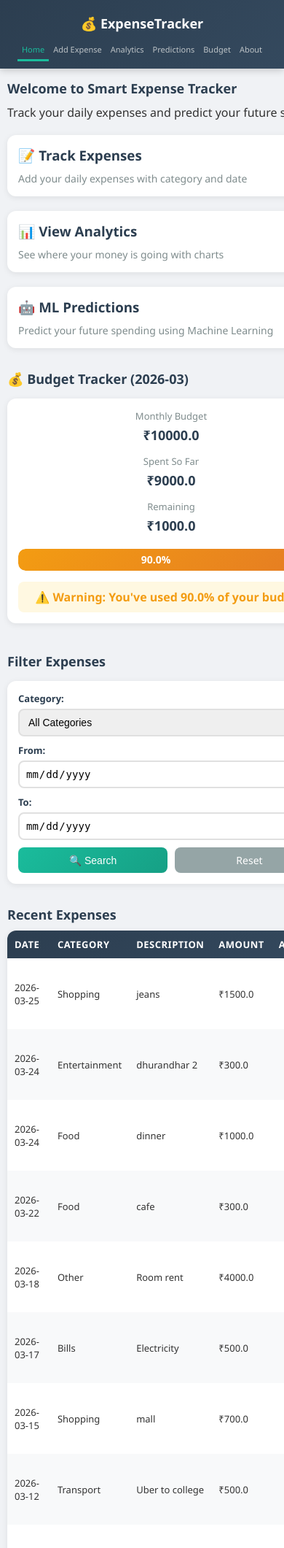
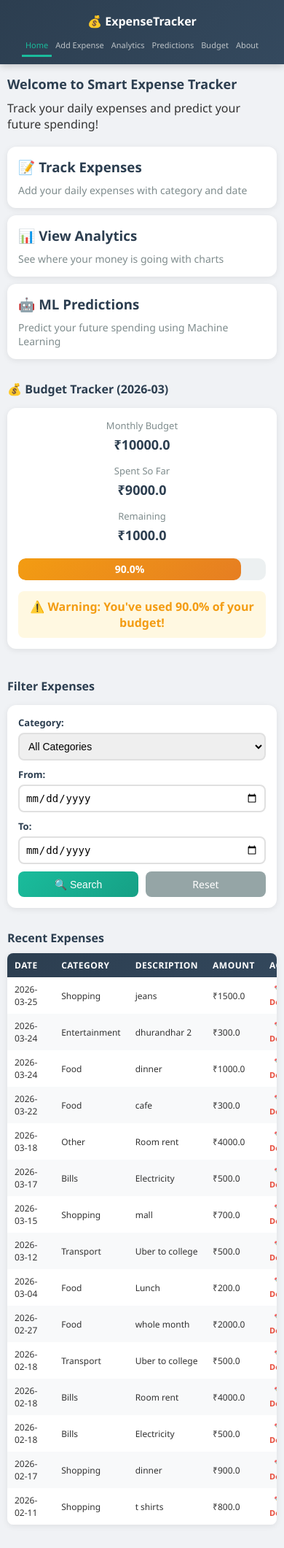
Before and after one commit to tusharyadav869/Smart-Expense-Tracker, a Flask app: page / in a window 390 px wide. Shown: the top 2121 px of the page at 73% size. Run offline with Flask 3, Linux system fonts and the light colour scheme; data comes from the database, SQL or seed files in the repository.

Commit message:
Fixed Mobile Responsiveness

```diff
--- a/static/style.css
+++ b/static/style.css
@@ -7,6 +7,11 @@
     box-sizing: border-box;
 }
 
+html {
+    width: 100%;
+    overflow-x: hidden;
+}
+
 body {
     font-family: 'Segoe UI', Tahoma, Geneva, Verdana, sans-serif;
     background-color: #f0f2f5;
@@ -14,11 +19,8 @@ body {
     min-height: 100vh;
     display: flex;
     flex-direction: column;
-}
-/* PREVENT HORIZONTAL SCROLL */
-html, body {
+    width: 100%;
     overflow-x: hidden;
-    width: 100%;
 }
 
 /* ============================================
@@ -31,6 +33,7 @@ nav {
     position: sticky;
     top: 0;
     z-index: 1000;
+    width: 100%;
 }
 
 .nav-container {
@@ -40,6 +43,7 @@ nav {
     justify-content: space-between;
     align-items: center;
     padding: 0 20px;
+    flex-wrap: wrap;
 }
 
 .logo {
@@ -54,10 +58,15 @@ nav {
     color: #1abc9c;
 }
 
+.nav-links {
+    display: flex;
+    flex-wrap: wrap;
+}
+
 .nav-links a {
     color: #bdc3c7;
     text-decoration: none;
-    padding: 20px 15px;
+    padding: 15px 12px;
     font-size: 14px;
     display: inline-block;
     transition: all 0.3s ease;
@@ -84,6 +93,7 @@ nav {
     font-weight: bold;
     border-bottom: 1px solid #c3e6cb;
     animation: fadeIn 0.5s ease;
+    width: 100%;
 }
 
 @keyframes fadeIn {
@@ -99,18 +109,21 @@ nav {
     margin: 30px auto;
     padding: 0 20px;
     flex: 1;
+    width: 100%;
 }
 
 h1 {
     color: #2c3e50;
     margin-bottom: 10px;
     font-size: 28px;
+    word-wrap: break-word;
 }
 
 h2 {
     color: #2c3e50;
     margin-bottom: 10px;
     font-size: 22px;
+    word-wrap: break-word;
 }
 
 /* ============================================
@@ -157,6 +170,7 @@ form {
     border-radius: 12px;
     box-shadow: 0 2px 8px rgba(0,0,0,0.08);
     max-width: 500px;
+    width: 100%;
 }
 
 label {
@@ -203,15 +217,13 @@ button:hover {
 /* ============================================
    TABLE STYLING
    ============================================ */
-/* ============================================
-   TABLE STYLING
-   ============================================ */
 .table-wrapper {
     width: 100%;
     overflow-x: auto;
     border-radius: 12px;
     margin-top: 15px;
     box-shadow: 0 2px 8px rgba(0,0,0,0.08);
+    -webkit-overflow-scrolling: touch;
 }
 
 table {
@@ -292,6 +304,7 @@ tbody tr:hover {
     border-radius: 12px;
     box-shadow: 0 2px 8px rgba(0,0,0,0.08);
     margin-top: 15px;
+    width: 100%;
 }
 
 .filter-row {
@@ -360,6 +373,7 @@ tbody tr:hover {
     border-radius: 12px;
     box-shadow: 0 2px 8px rgba(0,0,0,0.08);
     margin-top: 15px;
+    width: 100%;
 }
 
 .budget-info {
@@ -419,6 +433,7 @@ tbody tr:hover {
     border-radius: 8px;
     font-weight: bold;
     text-align: center;
+    word-wrap: break-word;
 }
 
 .budget-alert.danger { background: #fff5f5; color: #e74c3c; }
@@ -480,7 +495,6 @@ tbody tr:hover {
     color: #2c3e50;
 }
 
-/* CHARTS */
 .charts-section { margin-top: 30px; }
 
 .chart-container {
@@ -522,6 +536,7 @@ tbody tr:hover {
     font-size: 48px;
     font-weight: bold;
     margin: 10px 0;
+    word-wrap: break-word;
 }
 
 .prediction-accuracy {
@@ -549,13 +564,13 @@ tbody tr:hover {
     text-align: center;
 }
 
-/* ANOMALY */
 .anomaly-card {
     background: #fff5f5;
     border-left: 4px solid #e74c3c;
     padding: 15px 20px;
     border-radius: 8px;
     margin-bottom: 10px;
+    word-wrap: break-word;
 }
 
 .anomaly-message { font-weight: bold; color: #e74c3c; margin-bottom: 5px; }
@@ -599,6 +614,7 @@ footer {
     padding: 20px;
     margin-top: 40px;
     font-size: 14px;
+    width: 100%;
 }
 
 footer p { margin: 5px 0; }
@@ -613,63 +629,54 @@ footer a:hover { text-decoration: underline; }
 /* ============================================
    MOBILE RESPONSIVE
    ============================================ */
-/* ============================================
-   MOBILE RESPONSIVE
-   ============================================ */
 @media (max-width: 768px) {
 
-    /* NAVBAR */
     .nav-container {
         flex-direction: column;
-        padding: 10px;
-        gap: 5px;
+        padding: 10px 15px;
+        align-items: center;
     }
 
     .logo {
         font-size: 18px;
-        padding: 10px 0 5px 0;
+        padding: 8px 0;
     }
 
     .nav-links {
-        display: flex;
-        flex-wrap: wrap;
         justify-content: center;
         gap: 0;
     }
 
     .nav-links a {
-        padding: 8px 10px;
+        padding: 8px 8px;
         font-size: 12px;
     }
 
-    /* CONTAINER */
     .container {
         margin: 15px auto;
-        padding: 0 10px;
+        padding: 0 15px;
     }
 
-    h1 { font-size: 22px; }
-    h2 { font-size: 18px; }
+    h1 { font-size: 20px; }
+    h2 { font-size: 17px; }
 
-    /* FEATURE CARDS */
     .features {
         flex-direction: column;
+        gap: 10px;
     }
 
     .feature-card {
         padding: 15px;
+        min-width: auto;
     }
 
-    /* FORMS */
     form {
-        padding: 20px;
-        max-width: 100%;
+        padding: 15px;
     }
 
-    /* TABLE - make it scrollable on mobile */
-        /* TABLE */
     .table-wrapper {
         margin-top: 10px;
+        border-radius: 8px;
     }
 
     table {
@@ -681,12 +688,12 @@ footer a:hover { text-decoration: underline; }
         font-size: 12px;
     }
 
-    th, td {
-        padding: 10px;
-        font-size: 13px;
+    .edit-btn, .delete-btn {
+        font-size: 11px;
+        padding: 3px 6px;
+        margin-right: 4px;
     }
 
-    /* FILTER */
     .filter-form {
         padding: 15px;
     }
@@ -713,7 +720,10 @@ footer a:hover { text-decoration: underline; }
         flex: 1;
     }
 
-    /* BUDGET */
+    .budget-card {
+        padding: 15px;
+    }
+
     .budget-info {
         flex-direction: column;
         gap: 15px;
@@ -723,24 +733,20 @@ footer a:hover { text-decoration: underline; }
         font-size: 20px;
     }
 
-    .budget-card {
-        padding: 15px;
-    }
-
-    /* SUMMARY CARDS */
     .summary-cards {
         flex-direction: column;
+        gap: 10px;
     }
 
     .summary-card {
         padding: 15px;
+        min-width: auto;
     }
 
     .big-number {
         font-size: 22px;
     }
 
-    /* PREDICTION */
     .prediction-amount {
         font-size: 32px;
     }
@@ -749,39 +755,28 @@ footer a:hover { text-decoration: underline; }
         padding: 20px;
     }
 
-    /* ACTION BUTTONS */
-    .edit-btn, .delete-btn {
-        display: inline-block;
-        margin-bottom: 5px;
-        font-size: 12px;
-        padding: 4px 8px;
+    .chart-container {
+        padding: 10px;
     }
 
-    /* FOOTER */
     footer {
         font-size: 12px;
         padding: 15px;
     }
-        /* BUDGET CARD FIX */
-    .budget-card {
-        width: 100%;
-        max-width: 100%;
-    }
-
-    .filter-form {
-        width: 100%;
-        max-width: 100%;
-    }
 }
 
-/* EXTRA SMALL SCREENS (below 400px) */
 @media (max-width: 400px) {
     .nav-links a {
-        padding: 6px 6px;
+        padding: 6px 5px;
         font-size: 11px;
     }
 
+    .logo {
+        font-size: 16px;
+    }
+
     h1 { font-size: 18px; }
+    h2 { font-size: 16px; }
 
     .prediction-amount {
         font-size: 26px;
@@ -790,4 +785,8 @@ footer a:hover { text-decoration: underline; }
     .budget-value {
         font-size: 18px;
     }
+
+    .container {
+        padding: 0 10px;
+    }
 }
--- a/templates/base.html
+++ b/templates/base.html
@@ -2,8 +2,7 @@
 <html lang="en">
 <head>
     <meta charset="UTF-8">
-    <meta name="viewport" content="width=device-width, initial-scale=1.0, maximum-scale=1.0, user-scalable=no">
-    <meta name="HandheldFriendly" content="true">
+    <meta name="viewport" content="width=device-width, initial-scale=1.0">
     <title>Smart Expense Tracker</title>
     <link rel="stylesheet" href="{{ url_for('static', filename='style.css') }}">
 </head>
```
